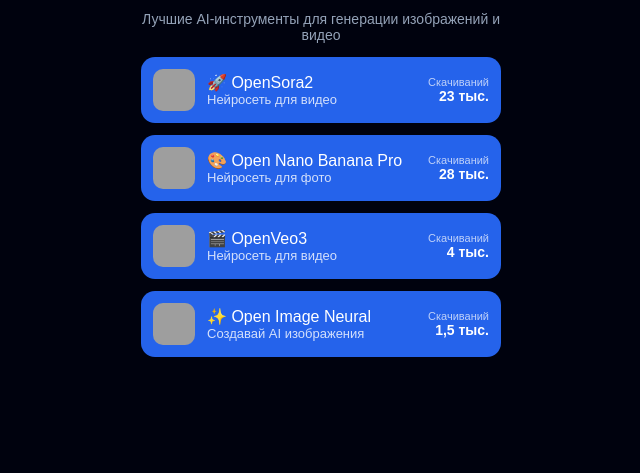
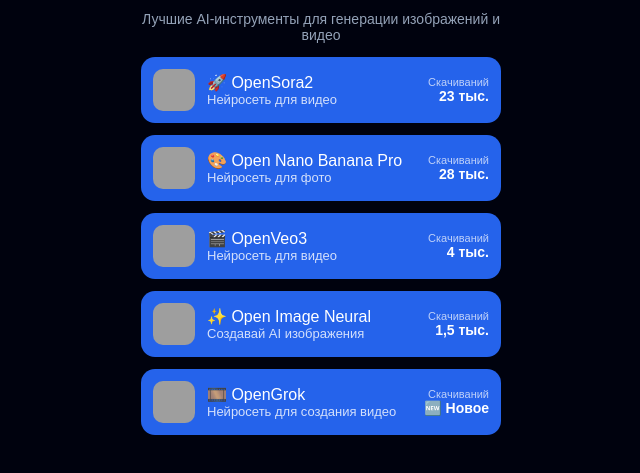
Before and after one commit to FenechGame/openm-site, a plain HTML site: page index_source.html in a window 1280 px wide. Shown: the part 199-672 px from the top of the page, without its empty margins (319-959 px from the left). Drawn offline with Linux system fonts and the light colour scheme; grey boxes are pictures that could not be loaded.

Commit message:
Added OpenGrok

```diff
--- a/index_source.html
+++ b/index_source.html
@@ -101,6 +101,24 @@
         </div>
     </a>
 
+    <!-- CARD 5 -->
+    <a href="https://www.rustore.ru/catalog/app/com.fenech.grok" class="button">
+        <div class="left">
+            <img src="https://static.rustore.ru/imgproxy/SmJqPMrdykItPeJv9kwFPkjjBchJ-51Pr1bHFAw-vkE/preset:web_app_icon_160/plain/https://static.rustore.ru/2026/9/1/57/apk/2063751903/content/ICON/098a464a-bdae-4517-ac15-77c02e772cf5.png@webp"
+                 class="app-icon">
+
+            <div class="text">
+                🎞️ OpenGrok
+                <span>Нейросеть для создания видео</span>
+            </div>
+        </div>
+
+        <div class="downloads">
+            <div class="label">Скачиваний</div>
+            <div class="value">🆕 Новое</div>
+        </div>
+    </a>
+
 </div>
 
 </body>
```
Also changed, not shown: index.html (+1 -1 lines).
